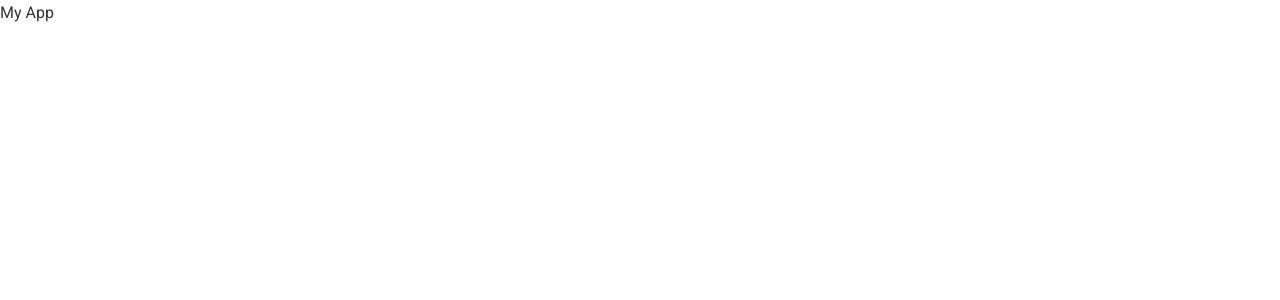
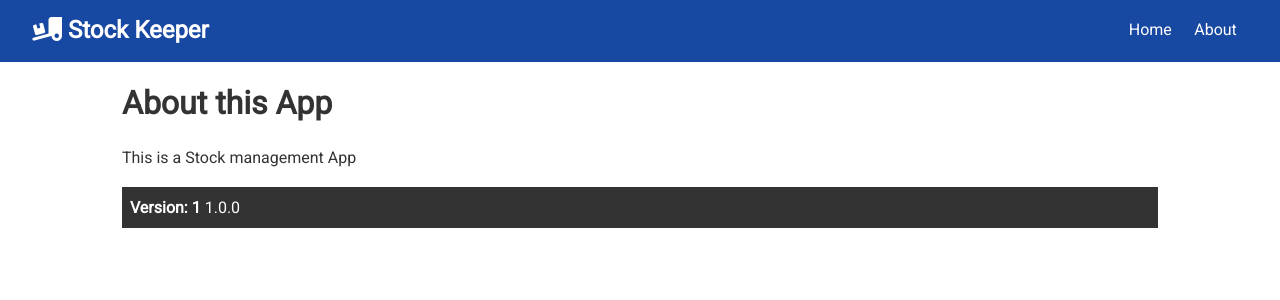
Before and after one commit to Kennedy-Njeri/Stock-Management-System-React-Js, a React (Create React App) app in the folder client/: page /about in a window 1280 px wide. Shown: the top 300 px of the page. Built offline with nearby package versions, Linux system fonts and the light colour scheme.

Commit message:
Home and About page setup

```diff
--- a/client/package.json
+++ b/client/package.json
@@ -34,5 +34,6 @@
       "last 1 firefox version",
       "last 1 safari version"
     ]
-  }
+  },
+  "proxy": "http://localhost:5000"
 }
--- a/client/public/index.html
+++ b/client/public/index.html
@@ -10,34 +10,15 @@
       content="Web site created using create-react-app"
     />
     <link rel="apple-touch-icon" href="%PUBLIC_URL%/logo192.png" />
-    <!--
-      manifest.json provides metadata used when your web app is installed on a
-      user's mobile device or desktop. See https://developers.google.com/web/fundamentals/web-app-manifest/
-    -->
+
     <link rel="manifest" href="%PUBLIC_URL%/manifest.json" />
-    <!--
-      Notice the use of %PUBLIC_URL% in the tags above.
-      It will be replaced with the URL of the `public` folder during the build.
-      Only files inside the `public` folder can be referenced from the HTML.
+    <script src="https://use.fontawesome.com/fee7a6923b.js" crossorigin="anonymous"></script>
 
-      Unlike "/favicon.ico" or "favicon.ico", "%PUBLIC_URL%/favicon.ico" will
-      work correctly both with client-side routing and a non-root public URL.
-      Learn how to configure a non-root public URL by running `npm run build`.
-    -->
-    <title>React App</title>
+    <title>Stock App | Keep track of your stocks</title>
   </head>
   <body>
     <noscript>You need to enable JavaScript to run this app.</noscript>
     <div id="root"></div>
-    <!--
-      This HTML file is a template.
-      If you open it directly in the browser, you will see an empty page.
 
-      You can add webfonts, meta tags, or analytics to this file.
-      The build step will place the bundled scripts into the <body> tag.
-
-      To begin the development, run `npm start` or `yarn start`.
-      To create a production bundle, use `npm run build` or `yarn build`.
-    -->
   </body>
 </html>
--- a/client/src/App.js
+++ b/client/src/App.js
@@ -1,12 +1,24 @@
-import React from 'react';
+import React, {Fragment} from 'react';
+import Navbar from './components/layout/Navbar'
+import Home from './components/pages/Home'
+import About from './components/pages/About'
+import { BrowserRouter as Router, Switch, Route } from 'react-router-dom'
 
 import './App.css';
 
 const App = () => {
   return (
-    <div className="App">
-     My App
-    </div>
+     <Router>
+    <Fragment>
+      <Navbar />
+      <div className="container">
+        <Switch>
+          <Route exact path='/' component={Home}/>
+          <Route exact path='/about' component={About}/>
+        </Switch>
+      </div>
+    </Fragment>
+     </Router>
   );
 }
 
--- /dev/null
+++ b/client/src/components/layout/Navbar.js
@@ -0,0 +1,38 @@
+import React from 'react'
+import PropTypes from 'prop-types'
+import { Link } from "react-router-dom";
+
+
+const Navbar = ({icon, title}) => {
+    return (
+        <nav className='navbar bg-primary'>
+            <h1>
+                <i className={icon} /> {title}
+            </h1>
+
+            <ul>
+                <li>
+                    <Link to='/'>Home</Link>
+                </li>
+                <li>
+                    <Link to='/about'>About</Link>
+                </li>
+            </ul>
+
+        </nav>
+    )
+}
+
+
+Navbar.defaultProps = {
+    title: 'Stock Keeper',
+    icon: 'fas fa-truck-loading'
+}
+
+Navbar.propTypes = {
+    title: PropTypes.string.isRequired,
+    icon: PropTypes.string.isRequired
+}
+
+
+export default Navbar
--- /dev/null
+++ b/client/src/components/pages/About.js
@@ -0,0 +1,22 @@
+import React from 'react'
+
+
+
+const About = () => {
+    return (
+        <div>
+            <h1>About this App</h1>
+            <p className="my-1">
+                This is a Stock management App
+            </p>
+            <p className="bg-dark p">
+               <strong>Version: 1</strong> 1.0.0
+            </p>
+
+        </div>
+    )
+}
+
+
+
+export default About
--- /dev/null
+++ b/client/src/components/pages/Home.js
@@ -0,0 +1,15 @@
+import React from 'react'
+
+
+
+const Home = () => {
+    return (
+        <div>
+            <h1>Home</h1>
+        </div>
+    )
+}
+
+
+
+export default Home
```
Also changed, not shown: client/src/context/stock/StockState.js (added), client/src/context/stock/stockContext.js (added), client/src/context/stock/stockReducer.js (added), client/src/context/types.js (added).
